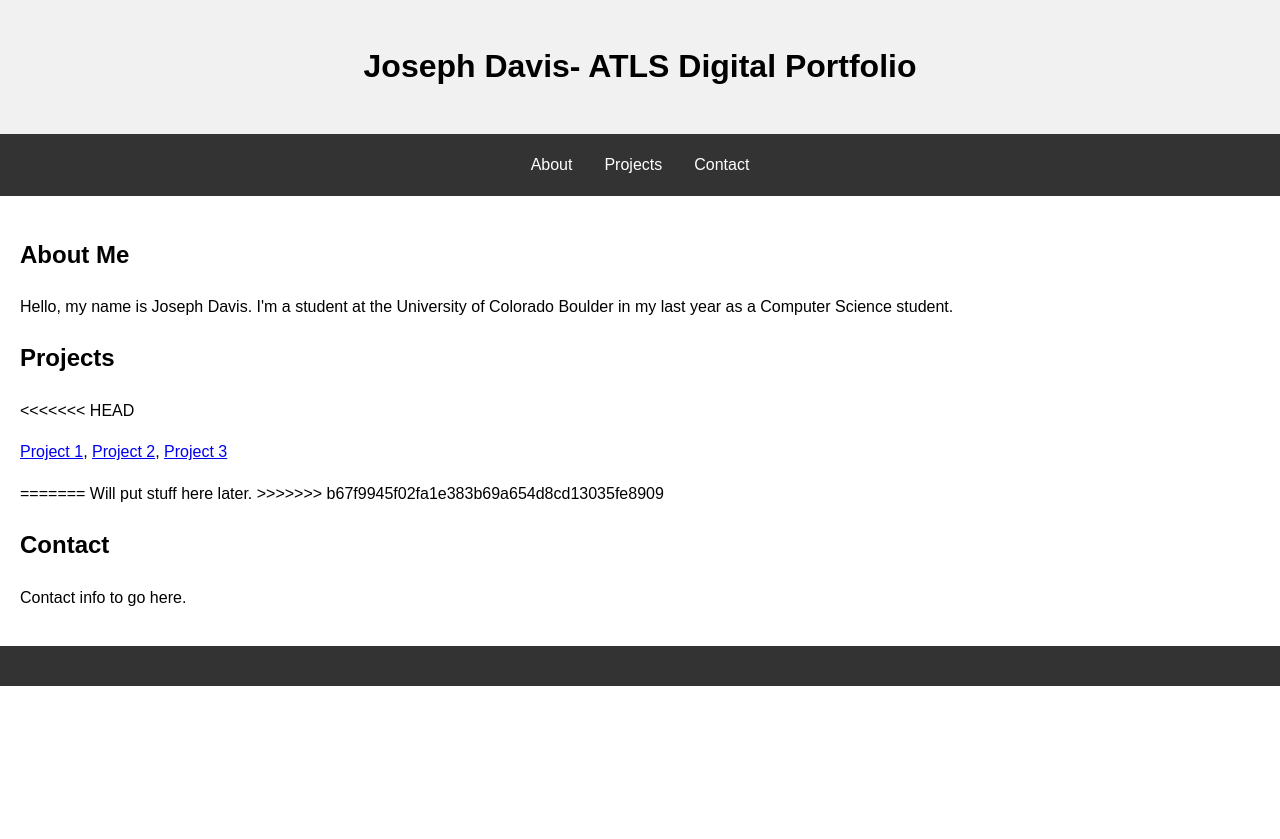
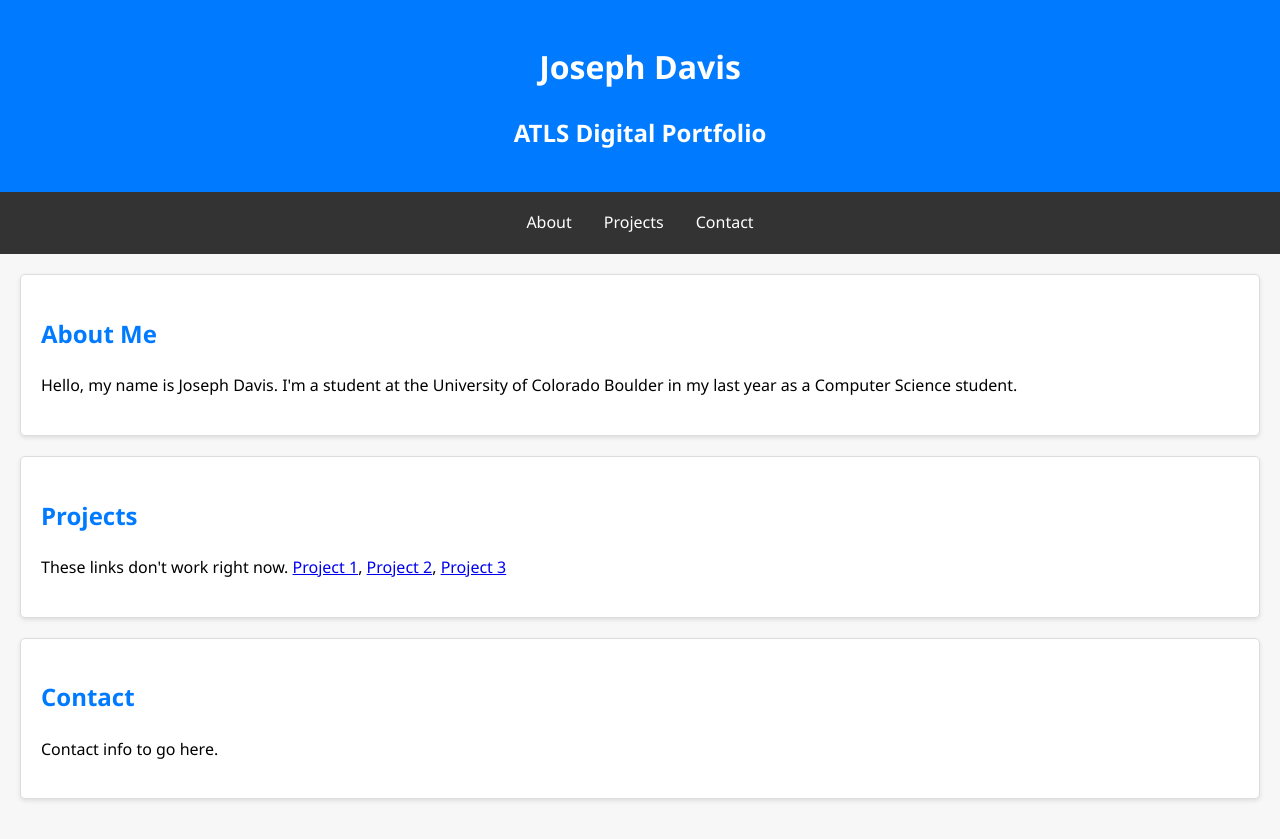
Before and after one commit to jdavis4638/jdavis4638.github.io, a plain HTML site: page index.html in a window 1280 px wide. Before the commit the page ends 800 px from the top, so only its background shows below. Drawn offline with Linux system fonts and the light colour scheme.

Commit message:
Update index.html

```diff
--- a/index.html
+++ b/index.html
@@ -6,15 +6,17 @@
   <title>Joseph Davis</title>
   <style>
     body {
-      font-family: Arial, sans-serif;
+      font-family: 'Segoe UI', Tahoma, Geneva, Verdana, sans-serif;
       line-height: 1.6;
       margin: 0;
       padding: 0;
+      background-color: #f7f7f7;
     }
     header {
-      background-color: #f1f1f1;
+      background-color: #007BFF;
       padding: 20px;
       text-align: center;
+      color: #fff;
     }
     nav {
       display: flex;
@@ -26,12 +28,24 @@
       color: #fff;
       text-decoration: none;
       padding: 8px 16px;
+      transition: background-color 0.3s ease;
     }
     nav a:hover {
-      background-color: #555;
+      background-color: #007BFF;
     }
     main {
       padding: 20px;
+    }
+    section {
+      background-color: #fff;
+      border: 1px solid #ddd;
+      border-radius: 5px;
+      padding: 20px;
+      margin-bottom: 20px;
+      box-shadow: 0 2px 4px rgba(0, 0, 0, 0.1);
+    }
+    h1, h2 {
+      color: #007BFF;
     }
     footer {
       background-color: #333;
@@ -43,7 +57,8 @@
 </head>
 <body>
   <header>
-    <h1>Joseph Davis- ATLS Digital Portfolio</h1>
+    <h1 style="color: white;">Joseph Davis</h1>
+    <h2 style="color: white;">ATLS Digital Portfolio</h2>
   </header>
 
   <nav>
@@ -63,13 +78,8 @@
     <section id="projects">
       <h2>Projects</h2>
       <p>
-<<<<<<< HEAD
-        <p>
-          <a href="project1.html">Project 1</a>, <a href="project2.html">Project 2</a>, <a href="project3.html">Project 3</a>
-        </p>
-=======
-        Will put stuff here later.
->>>>>>> b67f9945f02fa1e383b69a654d8cd13035fe8909
+        These links don't work right now.
+        <a href="project1.html">Project 1</a>, <a href="project2.html">Project 2</a>, <a href="project3.html">Project 3</a>
       </p>
     </section>
 
@@ -80,8 +90,5 @@
       </p>
     </section>
   </main>
-
-  <footer>
-  </footer>
 </body>
 </html>
```
